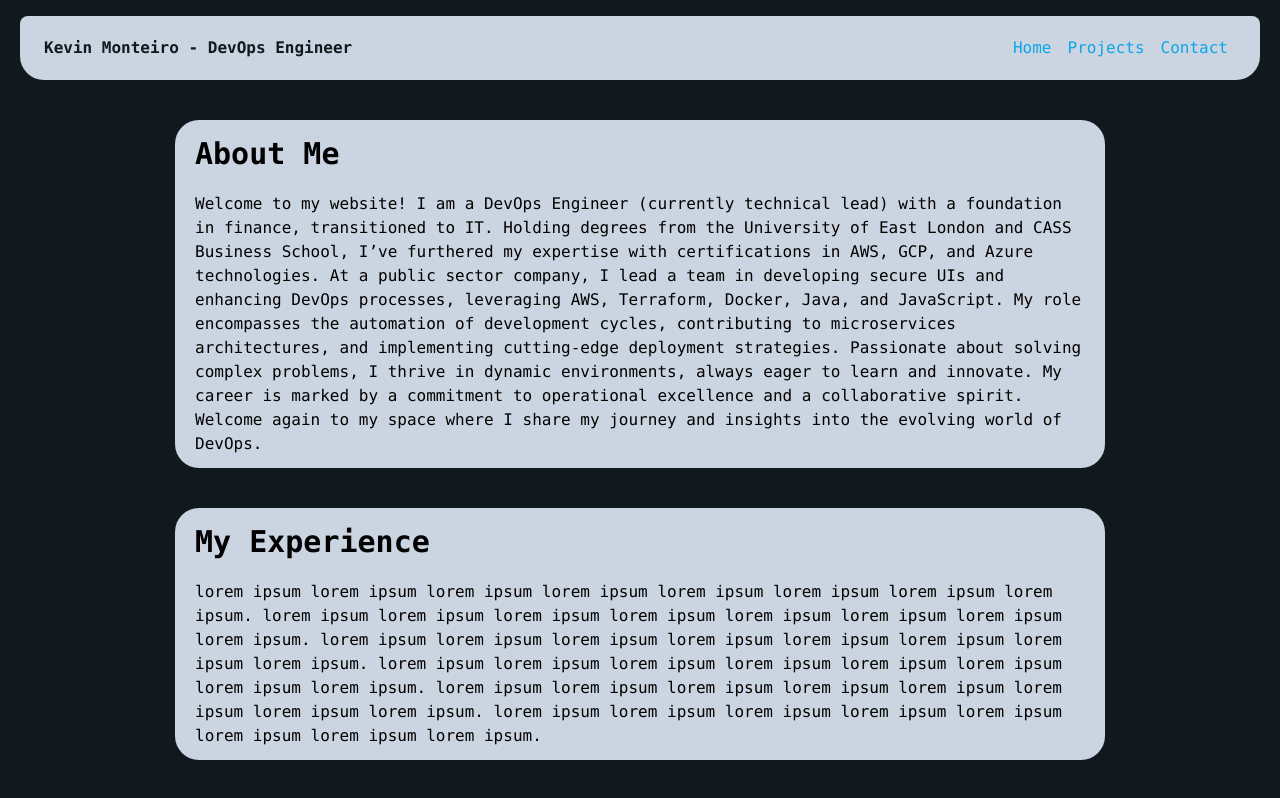
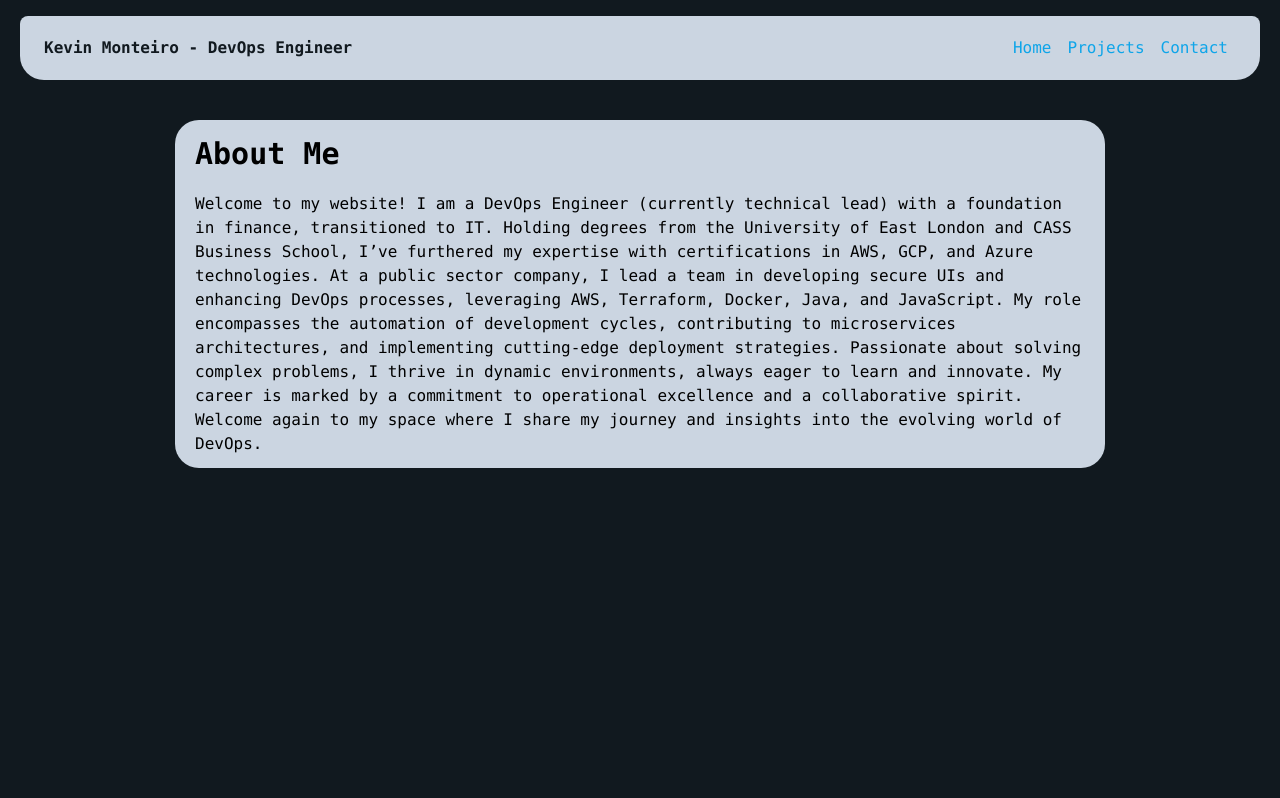
Before and after one commit to km-aero/my-website, a React (Vite) app: page / in a window 1280 px wide. Built offline with nearby package versions, Linux system fonts and the light colour scheme.

Commit message:
feat: remove my experience section

```diff
--- a/src/pages/Home/Home.jsx
+++ b/src/pages/Home/Home.jsx
@@ -7,10 +7,6 @@ export const Home = () => {
         <Heading text='About Me' />
         <Paragraph text='Welcome to my website! I am a DevOps Engineer (currently technical lead) with a foundation in finance, transitioned to IT. Holding degrees from the University of East London and CASS Business School, I’ve furthered my expertise with certifications in AWS, GCP, and Azure technologies. At a public sector company, I lead a team in developing secure UIs and enhancing DevOps processes, leveraging AWS, Terraform, Docker, Java, and JavaScript. My role encompasses the automation of development cycles, contributing to microservices architectures, and implementing cutting-edge deployment strategies. Passionate about solving complex problems, I thrive in dynamic environments, always eager to learn and innovate. My career is marked by a commitment to operational excellence and a collaborative spirit. Welcome again to my space where I share my journey and insights into the evolving world of DevOps.' />
       </div>
-      <div className='container w-3/4 bg-slate-300 my-10 px-5 py-1 rounded-3xl'>
-        <Heading text='My Experience' />
-        <Paragraph text='lorem ipsum lorem ipsum lorem ipsum lorem ipsum lorem ipsum lorem ipsum lorem ipsum lorem ipsum. lorem ipsum lorem ipsum lorem ipsum lorem ipsum lorem ipsum lorem ipsum lorem ipsum lorem ipsum. lorem ipsum lorem ipsum lorem ipsum lorem ipsum lorem ipsum lorem ipsum lorem ipsum lorem ipsum. lorem ipsum lorem ipsum lorem ipsum lorem ipsum lorem ipsum lorem ipsum lorem ipsum lorem ipsum. lorem ipsum lorem ipsum lorem ipsum lorem ipsum lorem ipsum lorem ipsum lorem ipsum lorem ipsum. lorem ipsum lorem ipsum lorem ipsum lorem ipsum lorem ipsum lorem ipsum lorem ipsum lorem ipsum.' />
-      </div>
     </>
   );
 };
```
